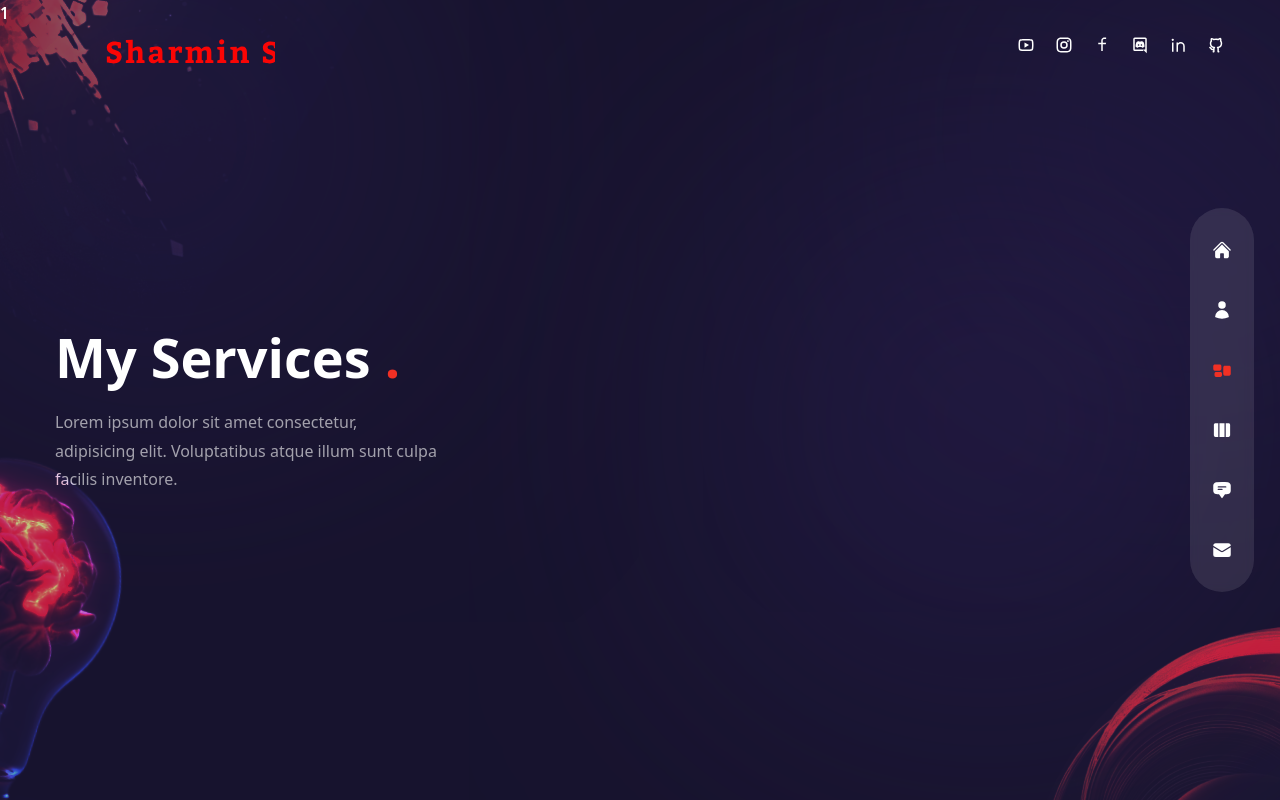
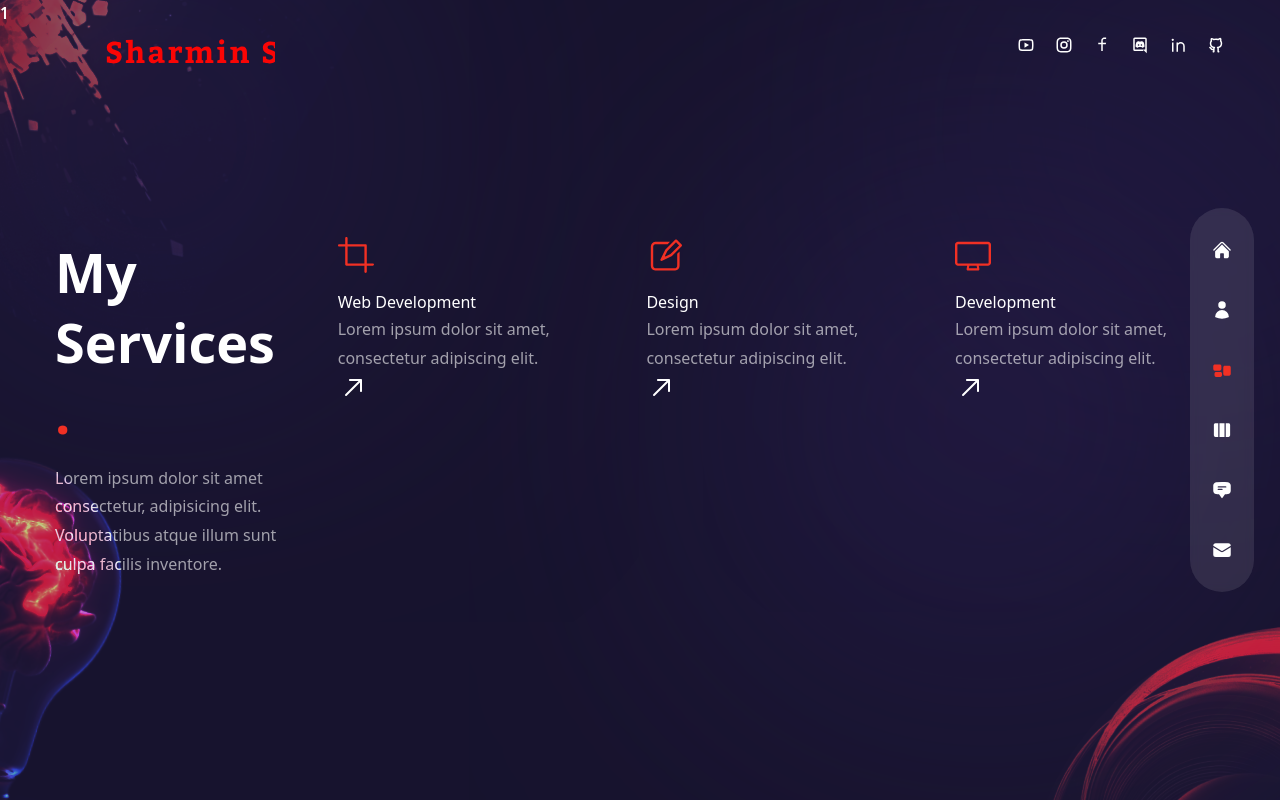
Before and after one commit to Sharmin64/my-next-portfolio, a Next.js app: page /services in a window 1280 px wide. Built offline with nearby package versions, Linux system fonts and the light colour scheme.

Commit message:
slider updated

```diff
--- a/components/ServiceSlider.js
+++ b/components/ServiceSlider.js
@@ -61,8 +61,32 @@
           spaceBetween: 15,
         },
       }}
+      freeMode={true}
+      pagination={{
+        clickable: true,
+      }}
+      modules={{ FreeMode, Pagination }}
+      className="h-[240px] sm:h-[340px]"
     >
-      Service Slider
+      {serviceData.map((item, index) => {
+        return (
+          <SwiperSlide key={index}>
+            <div className="bg-[rgba(65,47, 123, 0.15)] h-max rounded-lg px-6 py-8 flex sm:flex-col gap-x-6 sm:gap-x-0 group cursor-pointer hover:bg-[rgba(89,65,169,0.15)] transition-all duration-300">
+              {/* icon */}
+              <div className="text-4xl text-accent mb-4">{item.icon}</div>
+              {/* title & desc  */}
+              <div>
+                <div>{item.title}</div>
+                <p>{item.description}</p>
+              </div>
+              {/* arrow */}
+              <div className="text-3xl">
+                <RxArrowTopRight />
+              </div>
+            </div>
+          </SwiperSlide>
+        );
+      })}
     </Swiper>
   );
 };
```
